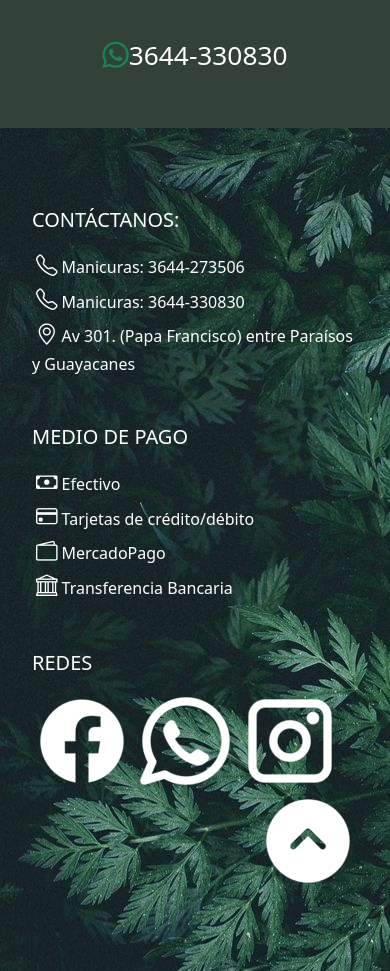
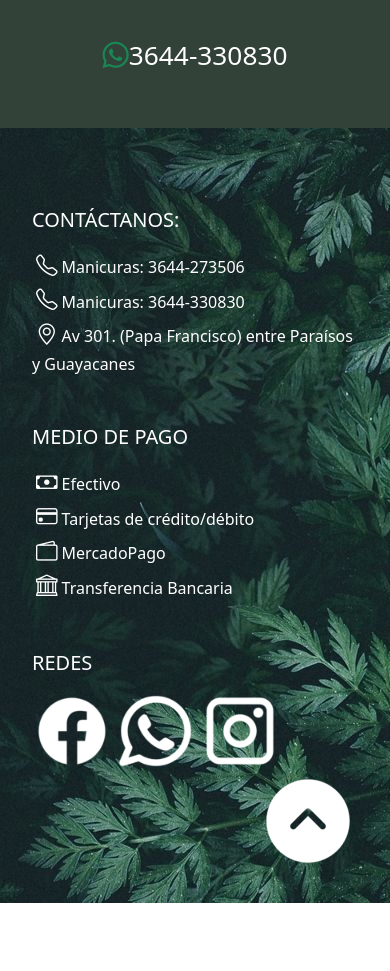
Before and after one commit to DasigoSZK/PF-Szkamarda, a plain HTML site: page index.html in a window 390 px wide. Shown: the part 2340-3311 px from the top of the page. After the commit the page ends 3243 px from the top, so only its background shows below. Drawn offline with nearby package versions, Linux system fonts and the light colour scheme.

Commit message:
Responsive del Footer modificado para que sea mas compacto

```diff
--- a/index.html
+++ b/index.html
@@ -126,8 +126,9 @@
         </div>
       </article>
     </section>
-    <footer class="gx-0 row">
-      <article class="text-start col-12 col-xl-6">
+    <footer>
+      <article class="row text-start">
+        <div class="col-12 col-lg-6 col-xl-4">
           <h3 class="mt-5 mb-3">CONTÁCTANOS:</h3>
           <a href="tel:+543644273506">
             <P><i class="bi bi-telephone fs-4 mx-1"></i>Manicuras: 3644-273506</P>
@@ -140,23 +141,28 @@
             <p><i class="bi bi-geo-alt fs-4 mx-1"></i>Av 301. (Papa Francisco) entre Paraísos y
               Guayacanes</p>
           </a>
+        </div>
+        <div class="col-12 col-lg-6 col-xl-4">
           <h3 class="mt-5 mb-3">MEDIO DE PAGO</h3>
           <p><i class="bi bi-cash fs-4 mx-1"></i>Efectivo</p>
           <p><i class="bi bi-credit-card fs-4 mx-1"></i>Tarjetas de crédito/débito</p>
           <p><i class="bi bi-wallet2 fs-4 mx-1"></i>MercadoPago</p>
           <p><i class="bi bi-bank fs-4 mx-1"></i>Transferencia Bancaria</p>
-      </article>
-      <article class="text-start col-12 col-xl-6">
+        </div>
+        <div class="redes col-12 col-lg-6 col-xl-4 text-start ">
           <h3 class="mt-5">REDES</h3>
-        <a target="_blank" href="https://www.facebook.com/nails.greecee"><img src="./assets/fb-icon-white.png"
-            alt="link a  página de facebook"></a>
+          <a target="_blank" href="https://www.facebook.com/nails.greecee"><img class="redes__icon"
+              src="./assets/fb-icon-white.png" alt="link a  página de facebook"></a>
           <a target="_blank"
             href="https://api.whatsapp.com/send/?phone=5493644273506&text&type=phone_number&app_absent=0"><img
-            src="./assets/wpp-icon-white.png" alt="link a whatsapp del salón de belleza"></a>
-        <a target="_blank" href="https://www.instagram.com/salon.de.belleza.mg/"><img src="./assets/ig-icon-white.png"
-            alt="link a página de instagram"></a>
+              class="redes__icon" src="./assets/wpp-icon-white.png" alt="link a whatsapp del salón de belleza"></a>
+          <a target="_blank" href="https://www.instagram.com/salon.de.belleza.mg/"><img class="redes__icon"
+              src="./assets/ig-icon-white.png" alt="link a página de instagram"></a>
+        </div>
       </article>
-      <a class="text-end mb-5" href="#inicio"><img src="./assets/up-button.png" alt="botón para volver al inicio"></a>
+
+      <a class="d-flex justify-content-end text-end" href="#inicio"><img src="./assets/up-button.png"
+          alt="botón para volver al inicio"></a>
     </footer>
   </main>
 
--- a/scss/components/_footer.scss
+++ b/scss/components/_footer.scss
@@ -3,11 +3,26 @@ footer {
   background-attachment: fixed;
   padding: 2rem;
 
-  p {
-    margin: 0 0;
+  article {
+    .redes {
+      &__icon {
+        width: 80px;
+      }
+    }
+
+    p {
+      margin: 0 0;
+    }
+
+    h3 {
+      margin: 1rem 0;
+    }
   }
 
-  h3 {
-    margin: 1rem 0;
+  a {
+    img {
+      width: 100px;
+    }
   }
+
 }
```
Also changed, not shown: clientes.html (+16 -10 lines), preguntasfrecuentes.html (+16 -10 lines), servicios.html (+16 -10 lines), sobrenosotras.html (+16 -10 lines), css/styles.css, 1 other file. Lines whose indentation alone changed are shown as unchanged.
